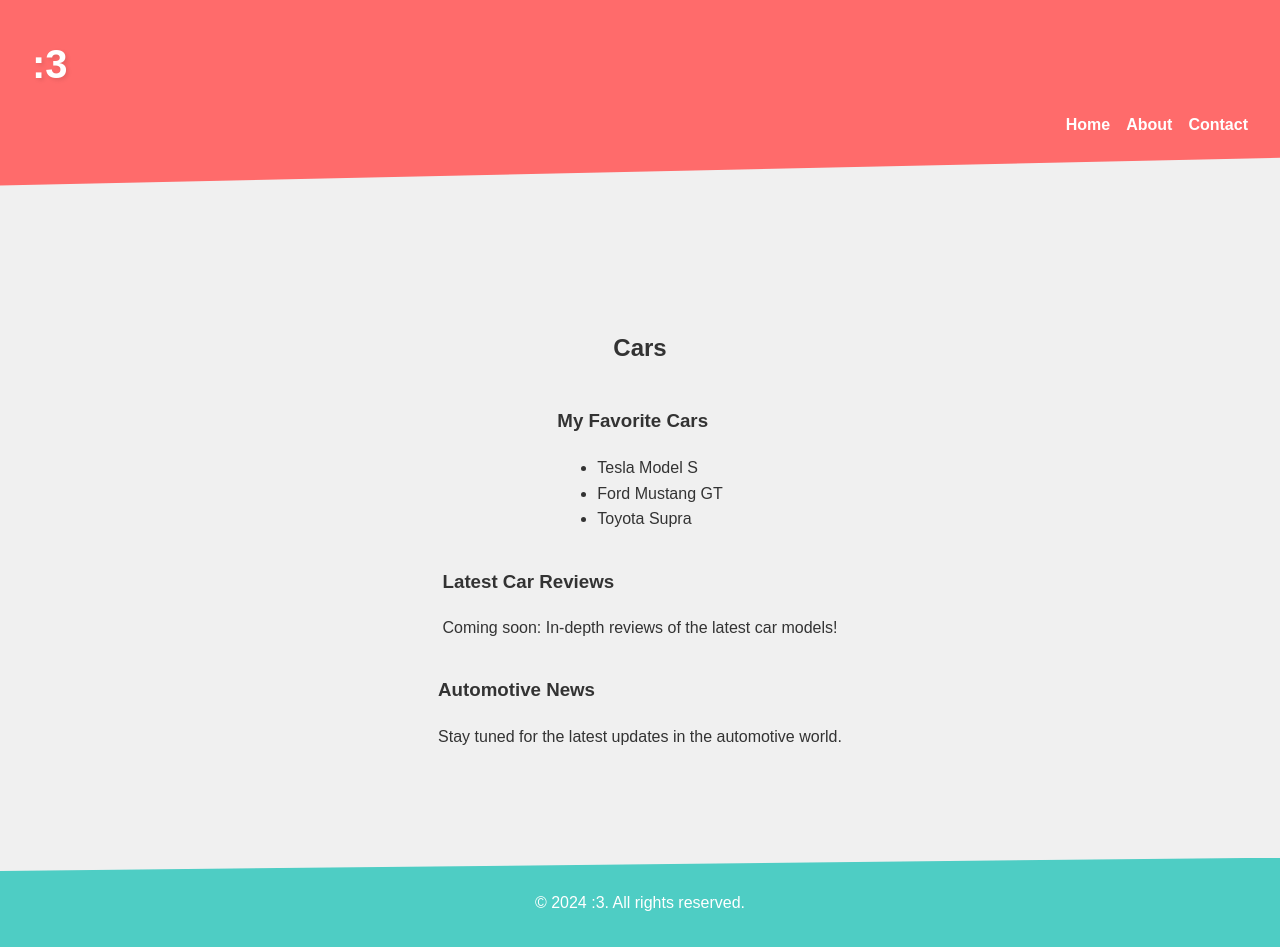
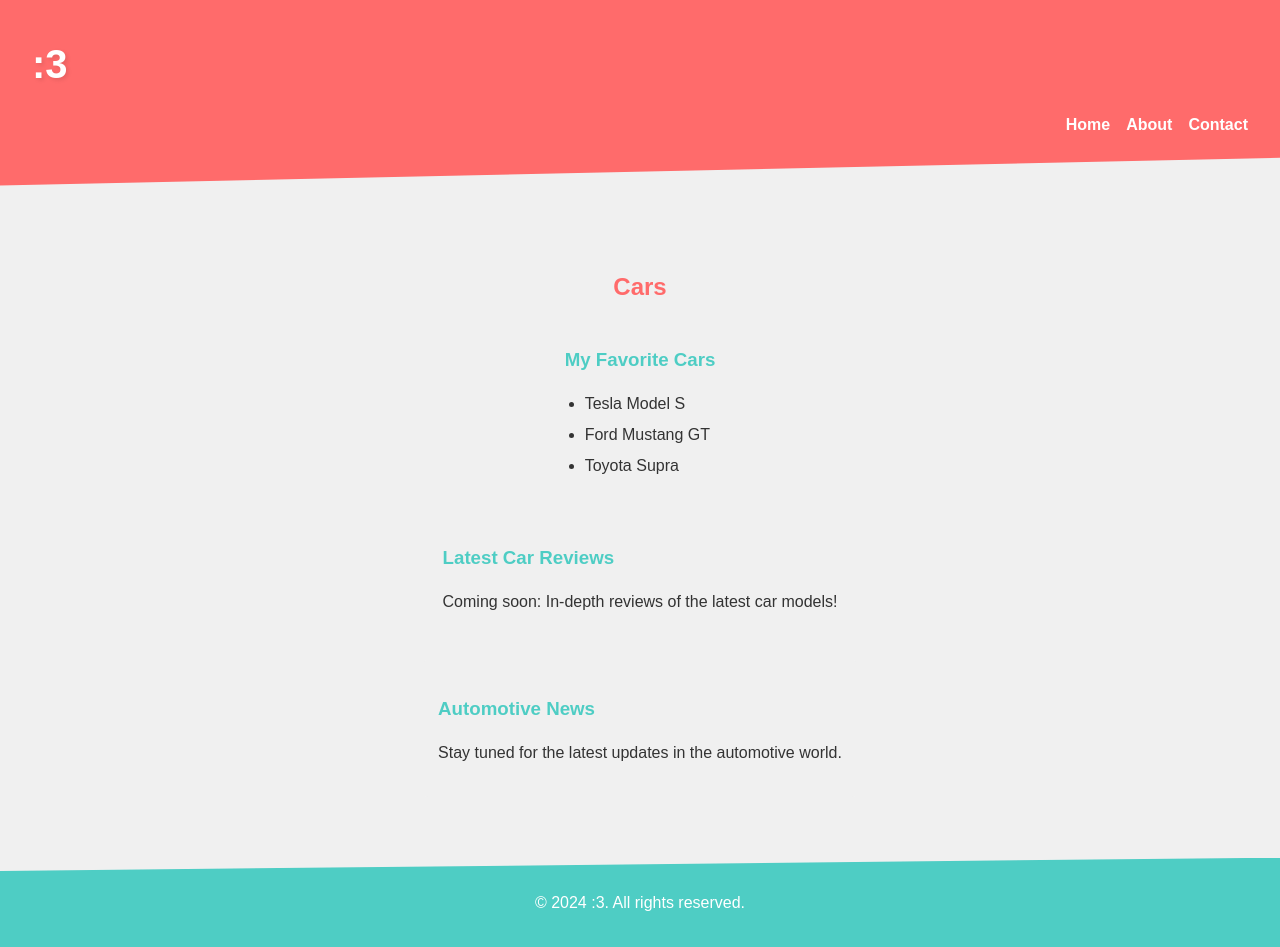
Before and after one commit to ColdDarkHusky/ProjectPhoenix, a plain HTML site: page cars.html in a window 1280 px wide. Drawn offline with Linux system fonts and the light colour scheme.

```diff
--- a/styles.css
+++ b/styles.css
@@ -60,6 +60,8 @@ main {
   align-items: center;
   min-height: calc(100vh - 200px); /* Adjust based on header and footer height */
   padding: 20px;
+  max-width: 1200px;
+  margin: 0 auto;
 }
 
 /* Update the .card style */
@@ -241,3 +243,48 @@ main .card p {
     margin-bottom: 0;
     flex-grow: 1;
 }
+
+main h2 {
+    color: var(--accent-color);
+    margin-bottom: 20px;
+}
+
+main section {
+    margin-bottom: 30px;
+}
+
+main h3 {
+    color: var(--secondary-color);
+    margin-bottom: 10px;
+}
+
+main ul, main ol {
+    padding-left: 20px;
+}
+
+main li {
+    margin-bottom: 5px;
+}
+
+main a {
+    color: var(--tertiary-color);
+    text-decoration: none;
+}
+
+main a:hover {
+    text-decoration: underline;
+}
+
+/* Styles for the disclaimer */
+main section:last-child {
+    background-color: #f0f0f0;
+    padding: 15px;
+    border-radius: 5px;
+}
+
+/* Responsive adjustments */
+@media (max-width: 768px) {
+    main {
+        padding: 15px;
+    }
+}
```
